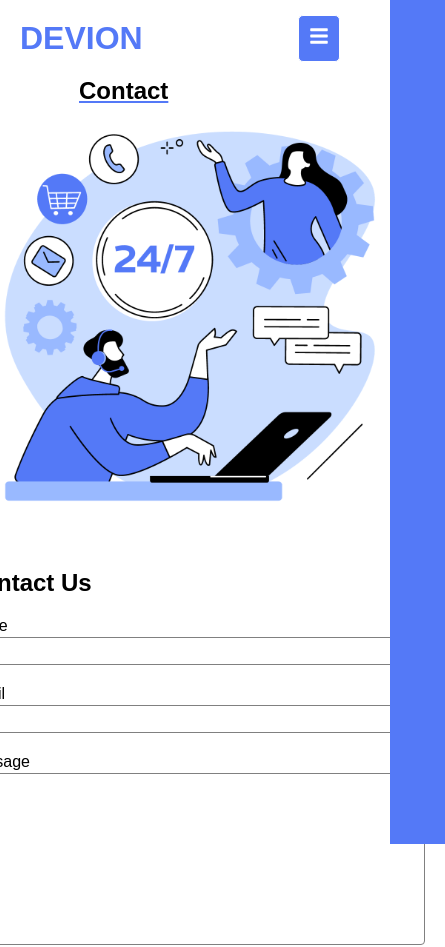
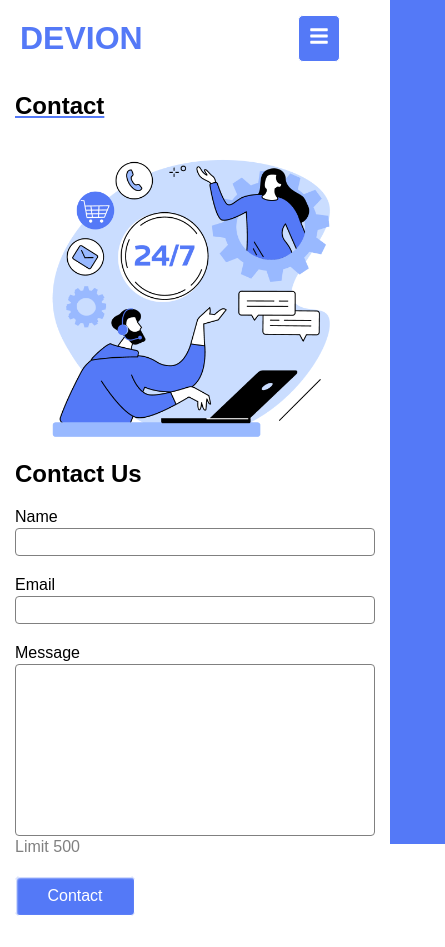
Before and after one commit to playshaban/MERNSITE, a React (Vite) app in the folder client/: page /Contact in a window 390 px wide. Shown: the top 947 px of the page, 445 px wide, since content can reach past the window. Built offline with nearby package versions, Linux system fonts and the light colour scheme; no server answers.

Commit message:
mobile view optimisation

```diff
--- a/client/src/index.css
+++ b/client/src/index.css
@@ -38,6 +38,7 @@
   padding: 50px 20px ;
   margin: auto;
   align-items: center;
+  box-sizing: border-box;
 
 
   & p
@@ -52,14 +53,24 @@
   padding: 0;
 }
 
+
+.twocols .right, .twocols .left
+{
+  width: 40%;
+  box-sizing: border-box;
+}
+.twocols .left img
+{
+  width:400px;
+}
+
 form
 {
   display: flex;
   flex-direction: column;
-  width: 500px;
+  width: 100%;
   gap: 20px;
-  padding:40px 20px;
-  border-radius: px;
+  box-sizing: border-box;
 }
 form .field
 {
@@ -162,19 +173,41 @@ form .field input, form .field textarea
   {
     box-sizing: border-box;
   }
-  main
+  .main
   {
     width: 100%;
-    padding: 20px;
-
+    padding: 15px;
     gap: 20px;
+  }
+  .main-heading
+  {
+    text-decoration: underline var(--themecolor);
+    padding-left: 0;
   }
   .twocols
   {
     flex-direction: column;
     justify-content: center;
     padding: 0;
+    padding-bottom: 20px;
     gap: 20px;
+    width: 100%;
+  }
+  .twocols .left img
+  {
+    width: 300px;
+  }
+  .twocols .right, .twocols .left
+{
+  width: 100%;
+  display: flex;
+  justify-content: center;
+  box-sizing: border-box;
+}
+  form
+  {
+    width: 100%;
+    padding: 0;
   }
   footer
   {
```
